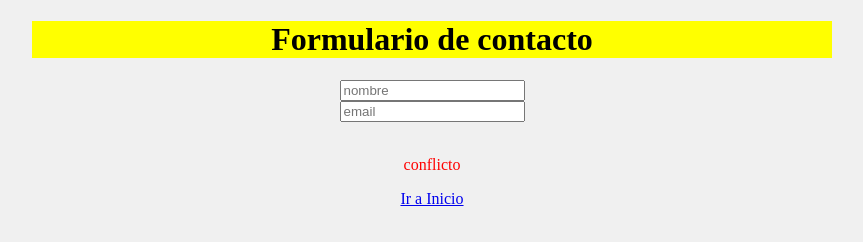
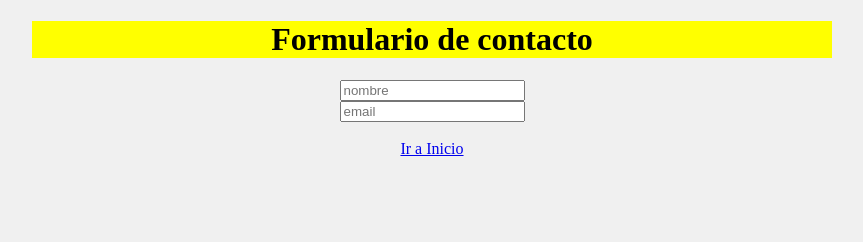
Before and after one commit to IES-Almudeyne-2425-DAW/Examen-Ejercicio4-DavidGalan, a plain HTML site: page formulario.html in a window 1280 px wide. Shown: the whole page, without its empty margins (208-1071 px from the left). Drawn offline with Linux system fonts and the light colour scheme.

Commit message:
arreglo defecto formulario

```diff
--- a/formulario.html
+++ b/formulario.html
@@ -18,9 +18,6 @@
         <input type="text" placeholder="nombre"><br>
         <input type="text" placeholder="email"><br>
         <br>
-
-        <p>conflicto</p>
-
     </main>
 
     <footer>
```
